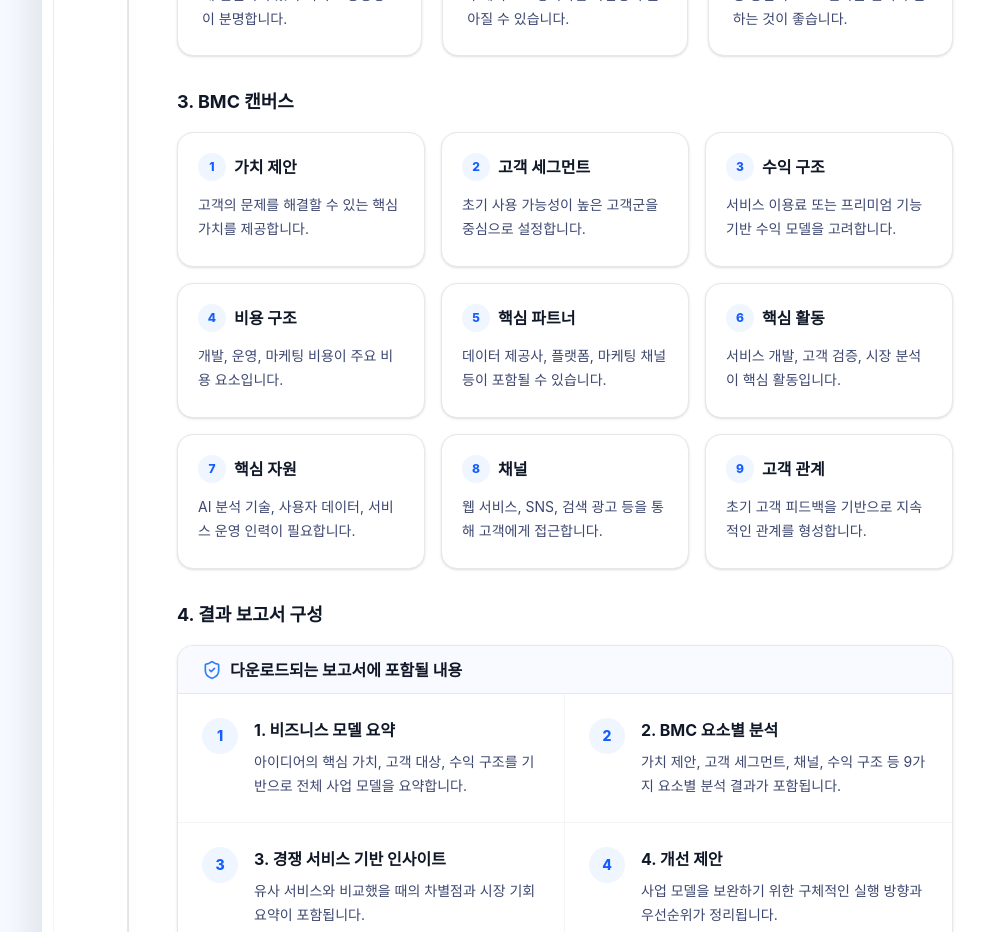
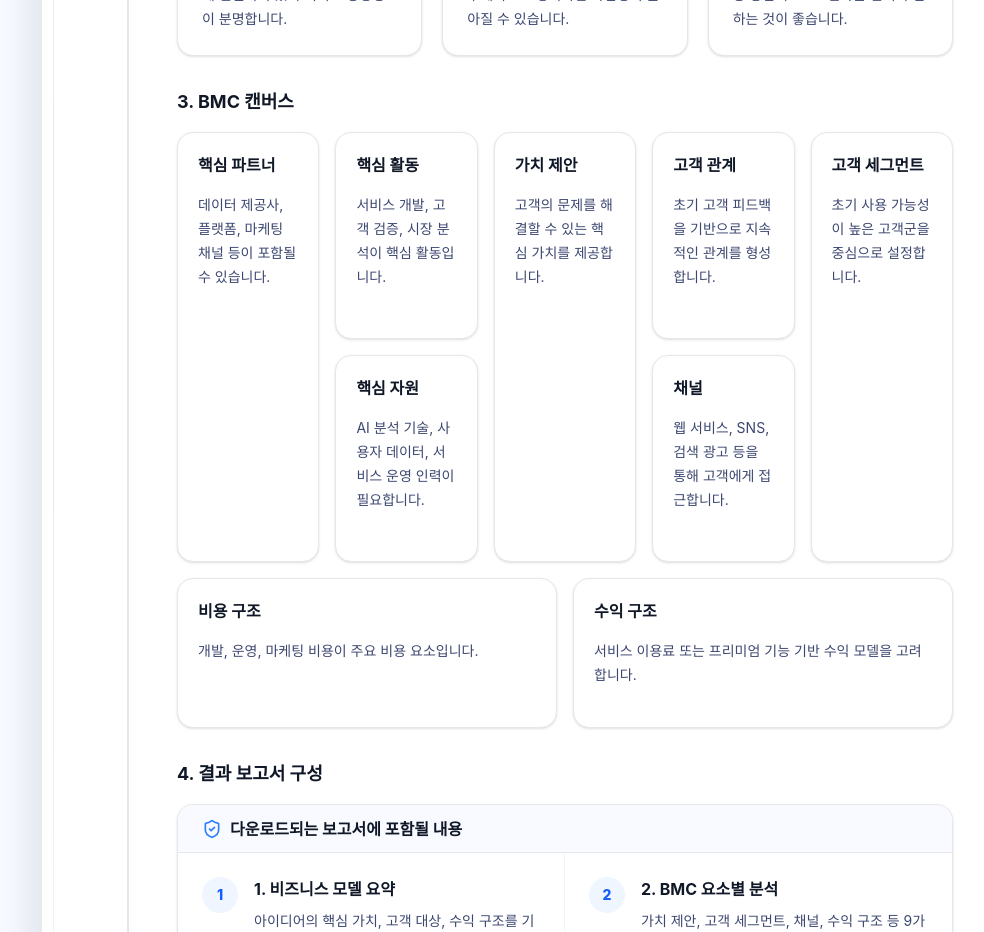
Before and after one commit to All-Around-Handsome/planB, a React (Vite) app: page /bmc/analyze/result in a window 1280 px wide. Shown: the part 1080-2012 px from the top of the page, without its empty margins (279-1263 px from the left). Built offline with nearby package versions, Linux system fonts and the light colour scheme; sample sign-in values are in the browser's storage.

Commit message:
BMC UI 변경

```diff
--- /dev/null
+++ b/src/components/BMCDisplayCanvas.jsx
@@ -0,0 +1,114 @@
+// src/components/bmc/BMCDisplayCanvas.jsx
+
+function BMCDisplayCanvas({ data }) {
+  return (
+    <>
+      {/* 상단 5열 영역 */}
+      <div className="grid grid-cols-5 gap-4 h-[430px]">
+        {/* 핵심 파트너 */}
+        <div className="rounded-2xl border border-gray-200 bg-white p-5 shadow-sm">
+          <h3 className="text-base font-bold text-gray-900 mb-4">
+            핵심 파트너
+          </h3>
+
+          <p className="text-sm text-[#3D4770] leading-6">
+            {data.keyPartners}
+          </p>
+        </div>
+
+        {/* 핵심 활동 + 핵심 자원 */}
+        <div className="grid grid-rows-2 gap-4">
+          <div className="rounded-2xl border border-gray-200 bg-white p-5 shadow-sm">
+            <h3 className="text-base font-bold text-gray-900 mb-4">
+              핵심 활동
+            </h3>
+
+            <p className="text-sm text-[#3D4770] leading-6">
+              {data.keyActivities}
+            </p>
+          </div>
+
+          <div className="rounded-2xl border border-gray-200 bg-white p-5 shadow-sm">
+            <h3 className="text-base font-bold text-gray-900 mb-4">
+              핵심 자원
+            </h3>
+
+            <p className="text-sm text-[#3D4770] leading-6">
+              {data.keyResources}
+            </p>
+          </div>
+        </div>
+
+        {/* 가치 제안 */}
+        <div className="rounded-2xl border border-gray-200 bg-white p-5 shadow-sm">
+          <h3 className="text-base font-bold text-gray-900 mb-4">
+            가치 제안
+          </h3>
+
+          <p className="text-sm text-[#3D4770] leading-6">
+            {data.valueProposition}
+          </p>
+        </div>
+
+        {/* 고객 관계 + 채널 */}
+        <div className="grid grid-rows-2 gap-4">
+          <div className="rounded-2xl border border-gray-200 bg-white p-5 shadow-sm">
+            <h3 className="text-base font-bold text-gray-900 mb-4">
+              고객 관계
+            </h3>
+
+            <p className="text-sm text-[#3D4770] leading-6">
+              {data.customerRelationships}
+            </p>
+          </div>
+
+          <div className="rounded-2xl border border-gray-200 bg-white p-5 shadow-sm">
+            <h3 className="text-base font-bold text-gray-900 mb-4">
+              채널
+            </h3>
+
+            <p className="text-sm text-[#3D4770] leading-6">
+              {data.channels}
+            </p>
+          </div>
+        </div>
+
+        {/* 고객 세그먼트 */}
+        <div className="rounded-2xl border border-gray-200 bg-white p-5 shadow-sm">
+          <h3 className="text-base font-bold text-gray-900 mb-4">
+            고객 세그먼트
+          </h3>
+
+          <p className="text-sm text-[#3D4770] leading-6">
+            {data.customerSegments}
+          </p>
+        </div>
+      </div>
+
+      {/* 비용 구조 / 수익 구조 */}
+      <div className="grid grid-cols-2 gap-4 mt-4 h-[150px]">
+        <div className="rounded-2xl border border-gray-200 bg-white p-5 shadow-sm">
+          <h3 className="text-base font-bold text-gray-900 mb-4">
+            비용 구조
+          </h3>
+
+          <p className="text-sm text-[#3D4770] leading-6">
+            {data.costStructure}
+          </p>
+        </div>
+
+        <div className="rounded-2xl border border-gray-200 bg-white p-5 shadow-sm">
+          <h3 className="text-base font-bold text-gray-900 mb-4">
+            수익 구조
+          </h3>
+
+          <p className="text-sm text-[#3D4770] leading-6">
+            {data.revenueStreams}
+          </p>
+        </div>
+      </div>
+    </>
+  );
+}
+
+export default BMCDisplayCanvas;
--- a/src/pages/BMCAnalyzeResultPage.jsx
+++ b/src/pages/BMCAnalyzeResultPage.jsx
@@ -17,6 +17,7 @@ import {
 import MainLayout from "../layouts/MainLayout.jsx";
 import Sidebar from "../components/Sidebar.jsx";
 import ProjectNav from "../components/ProjectNav.jsx";
+import BMCDisplayCanvas from "../components/BMCDisplayCanvas";
 
 import { getProjectData } from "../utils/projectStorage";
 import "../assets/font/PretendardMedium.js";
@@ -128,6 +129,35 @@ function BMCAnalyzeResultPage() {
       content: "초기 고객 피드백을 기반으로 지속적인 관계를 형성합니다.",
     },
   ];
+
+  const bmcData = {
+    valueProposition:
+      bmcCanvasItems.find((item) => item.title === "가치 제안")?.content || "",
+
+    customerSegments:
+      bmcCanvasItems.find((item) => item.title === "고객 세그먼트")?.content || "",
+
+    revenueStreams:
+      bmcCanvasItems.find((item) => item.title === "수익 구조")?.content || "",
+
+    costStructure:
+      bmcCanvasItems.find((item) => item.title === "비용 구조")?.content || "",
+
+    keyPartners:
+      bmcCanvasItems.find((item) => item.title === "핵심 파트너")?.content || "",
+
+    keyActivities:
+      bmcCanvasItems.find((item) => item.title === "핵심 활동")?.content || "",
+
+    keyResources:
+      bmcCanvasItems.find((item) => item.title === "핵심 자원")?.content || "",
+
+    channels:
+      bmcCanvasItems.find((item) => item.title === "채널")?.content || "",
+
+    customerRelationships:
+      bmcCanvasItems.find((item) => item.title === "고객 관계")?.content || "",
+  };
 
   const actionItems = [
     "초기 타깃 고객을 더 구체적으로 정의합니다.",
@@ -583,49 +613,7 @@ ${actionItems.map((item, index) => `${index + 1}. ${item}`).join("\n")}
                     3. BMC 캔버스
                   </h2>
 
-                  <div className="grid grid-cols-3 gap-4">
-                    {bmcCanvasItems.map((item, index) => (
-                      <div
-                        key={item.title}
-                        className="
-                          min-h-[135px]
-                          rounded-2xl
-                          border
-                          border-gray-200
-                          bg-white
-                          p-5
-                          shadow-sm
-                        "
-                      >
-                        <div className="flex items-center gap-2 mb-3">
-                          <div
-                            className="
-                              w-7
-                              h-7
-                              rounded-full
-                              bg-blue-50
-                              text-blue-600
-                              flex
-                              items-center
-                              justify-center
-                              text-xs
-                              font-extrabold
-                            "
-                          >
-                            {index + 1}
-                          </div>
-
-                          <h3 className="text-base font-bold text-gray-900">
-                            {item.title}
-                          </h3>
-                        </div>
-
-                        <p className="text-sm text-[#3D4770] leading-6">
-                          {item.content}
-                        </p>
-                      </div>
-                    ))}
-                  </div>
+                  <BMCDisplayCanvas data={bmcData} />
                 </section>
 
                 {/* 4. 결과 보고서 구성 */}
--- a/src/pages/BMCResultPage.jsx
+++ b/src/pages/BMCResultPage.jsx
@@ -11,6 +11,7 @@ import {
 import MainLayout from "../layouts/MainLayout";
 import Sidebar from "../components/Sidebar";
 import ProjectNav from "../components/ProjectNav";
+import BMCDisplayCanvas from "../components/BMCDisplayCanvas";
 
 import { getProjectData } from "../utils/projectStorage";
 import "../assets/font/PretendardMedium.js";
@@ -80,6 +81,35 @@ function BMCResultPage() {
       content: "초기 고객 피드백을 기반으로 지속적인 관계를 형성합니다.",
     },
   ];
+
+  const bmcData = {
+    valueProposition:
+      bmcCanvasItems.find((item) => item.title === "가치 제안")?.content || "",
+
+    customerSegments:
+      bmcCanvasItems.find((item) => item.title === "고객 세그먼트")?.content || "",
+
+    revenueStreams:
+      bmcCanvasItems.find((item) => item.title === "수익 구조")?.content || "",
+
+    costStructure:
+      bmcCanvasItems.find((item) => item.title === "비용 구조")?.content || "",
+
+    keyPartners:
+      bmcCanvasItems.find((item) => item.title === "핵심 파트너")?.content || "",
+
+    keyActivities:
+      bmcCanvasItems.find((item) => item.title === "핵심 활동")?.content || "",
+
+    keyResources:
+      bmcCanvasItems.find((item) => item.title === "핵심 자원")?.content || "",
+
+    channels:
+      bmcCanvasItems.find((item) => item.title === "채널")?.content || "",
+
+    customerRelationships:
+      bmcCanvasItems.find((item) => item.title === "고객 관계")?.content || "",
+  };
 
   const showToast = (message) => {
     setToastMessage(message);
@@ -331,49 +361,7 @@ function BMCResultPage() {
                     1. BMC 캔버스
                   </h2>
 
-                  <div className="grid grid-cols-3 gap-4">
-                    {bmcCanvasItems.map((item, index) => (
-                      <div
-                        key={item.title}
-                        className="
-                          min-h-[135px]
-                          rounded-2xl
-                          border
-                          border-gray-200
-                          bg-white
-                          p-5
-                          shadow-sm
-                        "
-                      >
-                        <div className="flex items-center gap-2 mb-3">
-                          <div
-                            className="
-                              w-7
-                              h-7
-                              rounded-full
-                              bg-blue-50
-                              text-blue-600
-                              flex
-                              items-center
-                              justify-center
-                              text-xs
-                              font-extrabold
-                            "
-                          >
-                            {index + 1}
-                          </div>
-
-                          <h3 className="text-base font-bold text-gray-900">
-                            {item.title}
-                          </h3>
-                        </div>
-
-                        <p className="text-sm text-[#3D4770] leading-6">
-                          {item.content}
-                        </p>
-                      </div>
-                    ))}
-                  </div>
+                  <BMCDisplayCanvas data={bmcData} />
                 </section>
               </div>
             </div>
```
